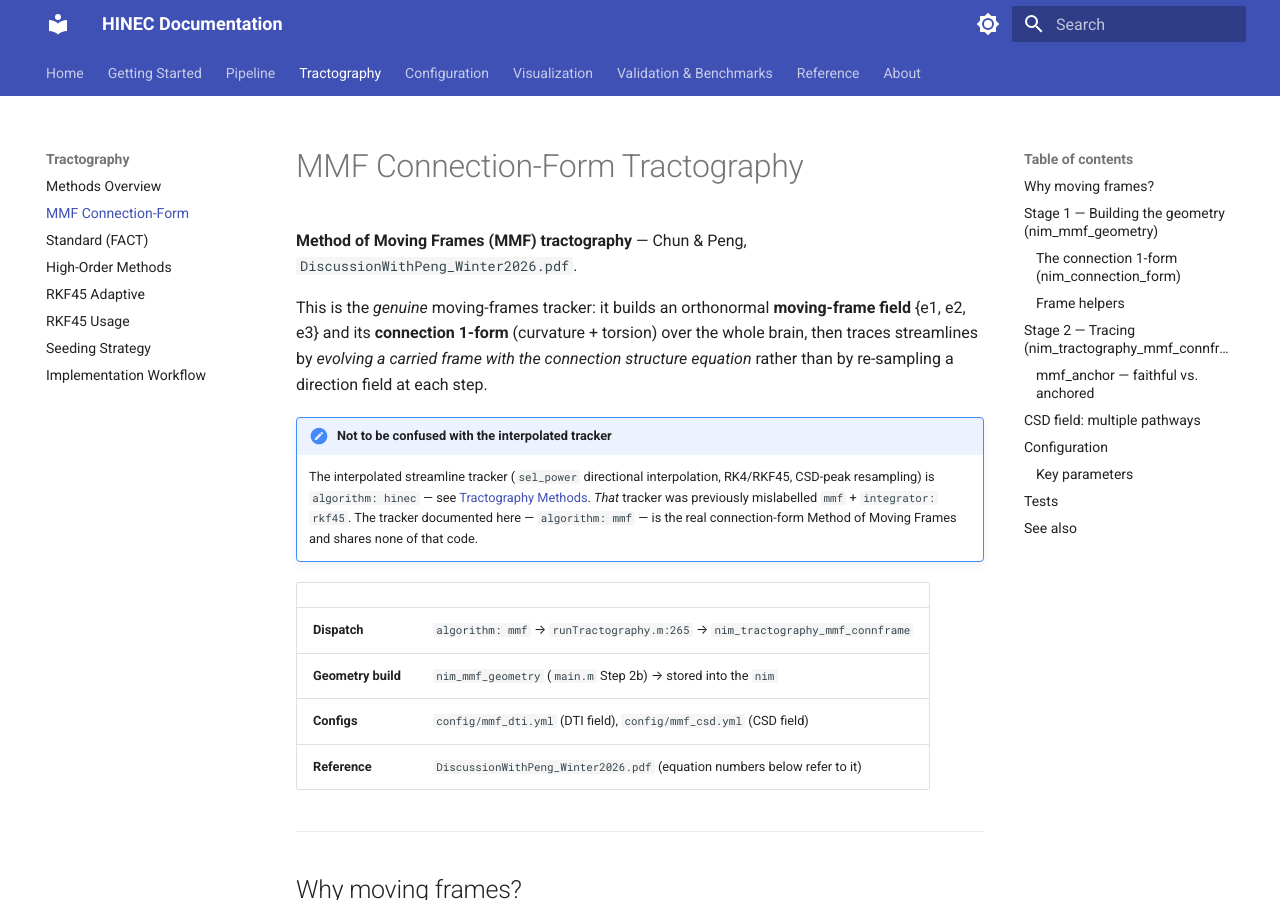
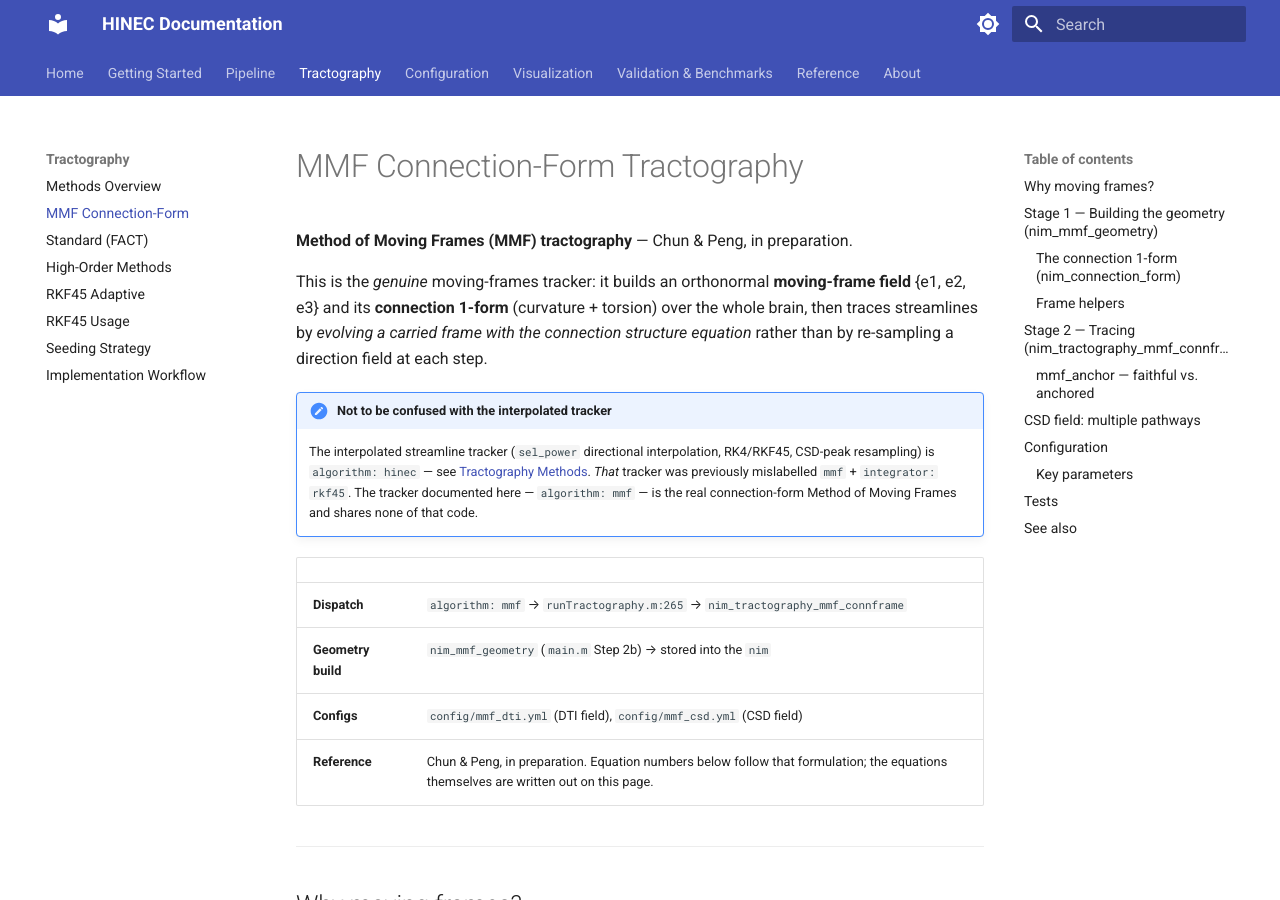
Before and after one commit to uicneuro/hinec, an MkDocs documentation site: the page built from docs/MMF_TRACTOGRAPHY.md, in a window 1280 px wide and 900 px high. Built offline with MkDocs 1.6.1 and Material for MkDocs 9.7.7, drawn with Linux system fonts in a browser that asks for light colours.

Commit message:
Cite the MMF work by author, not by internal filename
Seven places referenced DiscussionWithPeng_Winter2026.pdf - two published docs
pages, a config header, two source headers and CLAUDE.md. The file is gitignored
and never shipped, so every one of them pointed readers at a document they
cannot open, and the docs site is public.

Replaced with 'Chun & Peng, in preparation', which is the normal way to credit
unpublished work and keeps the attribution intact. MMF_TRACTOGRAPHY.md keeps its
equation numbering, now stated as following that formulation rather than a file
path; the equations themselves are written out on the page, so it stands alone.

.gitignore keeps the filename - that entry is what prevents the PDF being
committed in the first place.

```diff
--- a/docs/MMF_TRACTOGRAPHY.md
+++ b/docs/MMF_TRACTOGRAPHY.md
@@ -1,6 +1,6 @@
 # MMF Connection-Form Tractography
 
-**Method of Moving Frames (MMF) tractography** — Chun & Peng, `DiscussionWithPeng_Winter2026.pdf`.
+**Method of Moving Frames (MMF) tractography** — Chun & Peng, in preparation.
 
 This is the *genuine* moving-frames tracker: it builds an orthonormal **moving-frame
 field** {e1, e2, e3} and its **connection 1-form** (curvature + torsion) over the whole
@@ -19,7 +19,7 @@ equation* rather than by re-sampling a direction field at each step.
 | **Dispatch** | `algorithm: mmf` → `runTractography.m:265` → `nim_tractography_mmf_connframe` |
 | **Geometry build** | `nim_mmf_geometry` (`main.m` Step 2b) → stored into the `nim` |
 | **Configs** | `config/mmf_dti.yml` (DTI field), `config/mmf_csd.yml` (CSD field) |
-| **Reference** | `DiscussionWithPeng_Winter2026.pdf` (equation numbers below refer to it) |
+| **Reference** | Chun & Peng, in preparation. Equation numbers below follow that formulation; the equations themselves are written out on this page. |
 
 ---
 
```
Also changed, not shown: CLAUDE.md (+1 -1 lines), docs/TRACTOGRAPHY_METHODS.md (+1 -1 lines), 3 other files.
